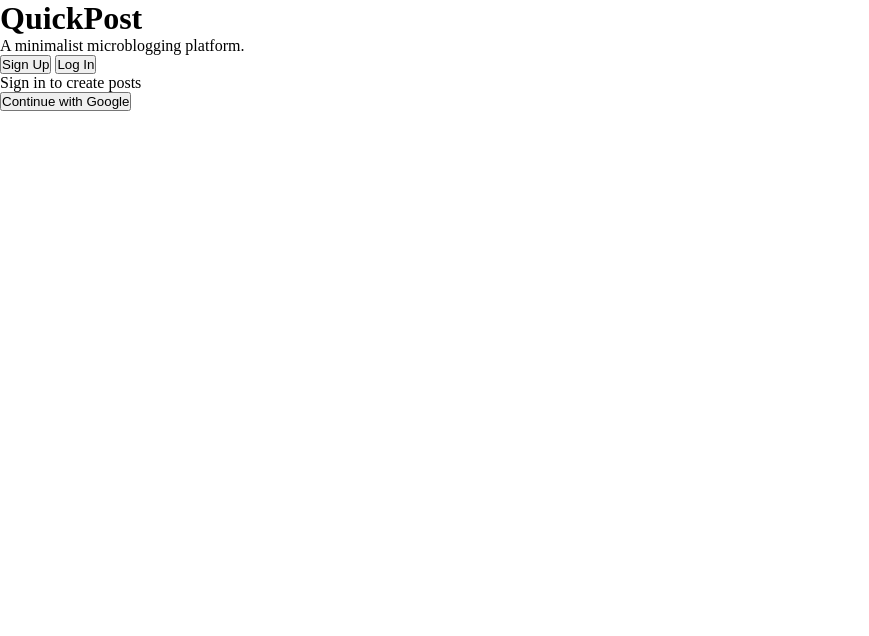
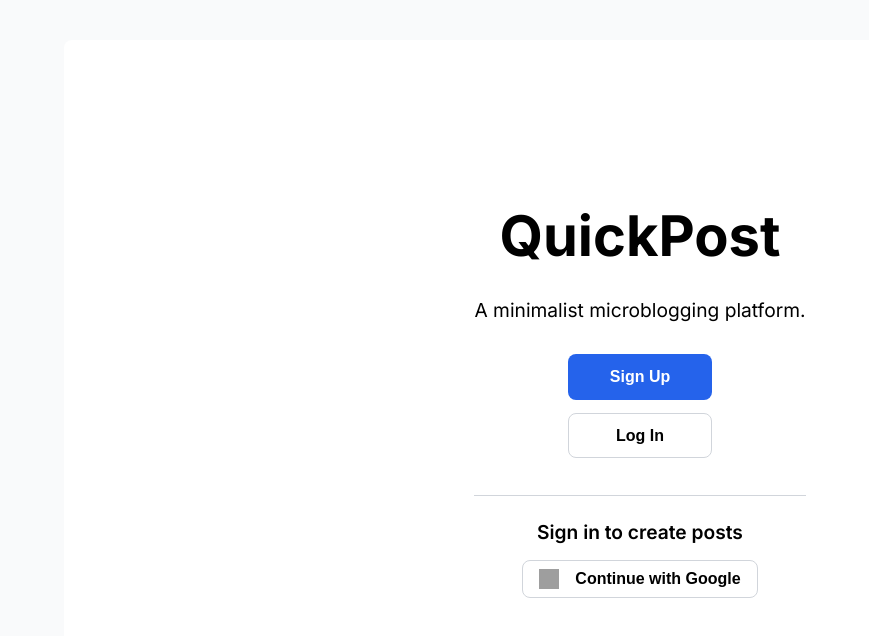
Before and after one commit to thesyntaxdude/quickPost, a plain HTML site: page index.html in a window 1280 px wide. Shown: the whole page, without its empty margins (0-869 px from the left). Drawn offline with Linux system fonts and the light colour scheme; grey boxes are pictures that could not be loaded.

Commit message:
STYLE: Styled the landing page - index.html

```diff
--- a/css/global.css
+++ b/css/global.css
@@ -1,13 +1,19 @@
-*, ::before, ::after{
+@import url('https://fonts.googleapis.com/css2?family=Inter:ital,opsz,wght@0,14..32,100..900;1,14..32,100..900&display=swap');
+
+*,
+::before,
+::after {
   margin: 0;
   padding: 0;
   box-sizing: border-box;
 }
-img{
+
+img {
   max-width: 100%;
   aspect-ratio: 16/9;
 }
-:root{
+
+:root {
   --primary-color: #2563EB;
   --secondary-color: #111827;
   --accent-color: #F9FAFB;
@@ -19,3 +25,152 @@ img{
   --button-font-weight: 600;
   --border-radius: 0.5rem;
 }
+
+body {
+  font-family: var(--primary-font);
+  font-weight: var(--body-font-weight);
+  height: 100dvh;
+  overflow: hidden;
+  display: flex;
+  align-items: center;
+  justify-content: center;
+  background-color: var(--accent-color);
+}
+
+main {
+  background: var(--google-button-accent);
+  width: 90%;
+  height: 90%;
+  border-radius: var(--border-radius);
+  display: flex;
+  flex-direction: column;
+  justify-content: center;
+  align-items: center;
+}
+
+#upper {
+  display: flex;
+  flex-direction: column;
+  justify-content: space-evenly;
+  padding-bottom: 2.3em;
+  border-bottom: 1px solid var(--border-outline-color);
+}
+
+
+#upper h1 {
+  font-size: 2rem;
+  font-weight: var(--heading-font-weight);
+  text-align: center;
+  margin-bottom: 0.5em;
+}
+
+.tagline {
+  text-align: center;
+  font-size: 0.875rem;
+}
+
+.button-container {
+  display: flex;
+  flex-direction: column;
+  align-items: center;
+}
+
+button {
+  padding: 0.8em 1.5em;
+  min-width: 9em;
+  border-radius: var(--border-radius);
+  font-weight: var(--button-font-weight);
+  cursor: pointer;
+}
+
+#signup-btn {
+  margin-top: 2em;
+  margin-bottom: 0.8em;
+  border: 1px solid transparent;
+  background-color: var(--primary-color);
+  color: var(--google-button-accent);
+
+  &:hover {
+    transform: scaleX(0.9);
+  }
+}
+
+#login-btn {
+  border: 1px solid var(--border-outline-color);
+  background-color: var(--google-button-accent);
+
+  &:hover {
+    transform: scaleX(0.9);
+  }
+}
+
+#bottom {
+  display: flex;
+  flex-direction: column;
+  align-items: center;
+  justify-content: space-around;
+  padding-top: 1.5em;
+}
+
+#bottom p {
+  text-align: center;
+  font-weight: var(--button-font-weight);
+  margin-bottom: 0.8em;
+}
+
+
+#google-signin {
+  border: none;
+  padding: 0;
+  background-color: var(--google-button-accent);
+}
+
+.google-container {
+  padding: 0.5rem 1rem;
+  display: flex;
+  justify-content: center;
+  gap: 1em;
+  border: 1px solid var(--border-outline-color);
+  font-weight: var(--button-font-weight);
+  background-color: var(--google-button-accent);
+  border-radius: var(--border-radius);
+  cursor: pointer;
+
+  &:hover {
+    background-color: var(--accent-color);
+    transform: scaleX(0.9);
+  }
+}
+
+/* Tablet styles */
+@media screen and (min-width: 412px) {
+  #upper h1 {
+    font-size: 2.5rem;
+  }
+
+  .tagline{
+    font-size: 1rem;
+  }
+
+  #bottom p{
+    font-size: 1rem;
+  }
+}
+
+/* Desktop styles */
+@media screen and (min-width: 800px) {
+  #upper h1 {
+    font-size: 3.5rem;
+  }
+
+  .tagline {
+    font-size: 1.2rem;
+  }
+
+  #bottom p {
+    font-size: 1.2rem;
+  }
+  button{
+    font-size: 1rem;
+  }
+}
--- a/index.html
+++ b/index.html
@@ -7,16 +7,26 @@
   <title>QuickPost - Login | Register</title>
   <link rel="stylesheet" href="/css/global.css">
   <link rel="stylesheet" href="/css/signin.css">
+  <script src="https://kit.fontawesome.com/7b2c76b823.js" crossorigin="anonymous" defer></script>
 </head>
 
 <body>
   <main>
-    <h1>QuickPost</h1>
-    <p class="tag-line">A minimalist microblogging platform.</p>
-    <button id="signup-btn">Sign Up</button>
-    <button id="login-btn">Log In</button>
-    <p class="signin-copy">Sign in to create posts</p>
-    <button id="google-signin">Continue with Google</button>
+    <section id="upper">
+      <h1>QuickPost</h1>
+      <p class="tagline">A minimalist microblogging platform.</p>
+      <div class="button-container">
+        <button id="signup-btn">Sign Up</button>
+        <button id="login-btn">Log In</button>
+      </div>
+    </section>
+    <section id="bottom">
+      <p class="signin-copy">Sign in to create posts</p>
+      <div class="google-container">
+        <img src="https://developers.google.com/identity/images/g-logo.png" alt="Google logo" width="20" height="20" />
+        <button id="google-signin">Continue with Google</button>
+      </div>
+    </section>
   </main>
 </body>
 
```
